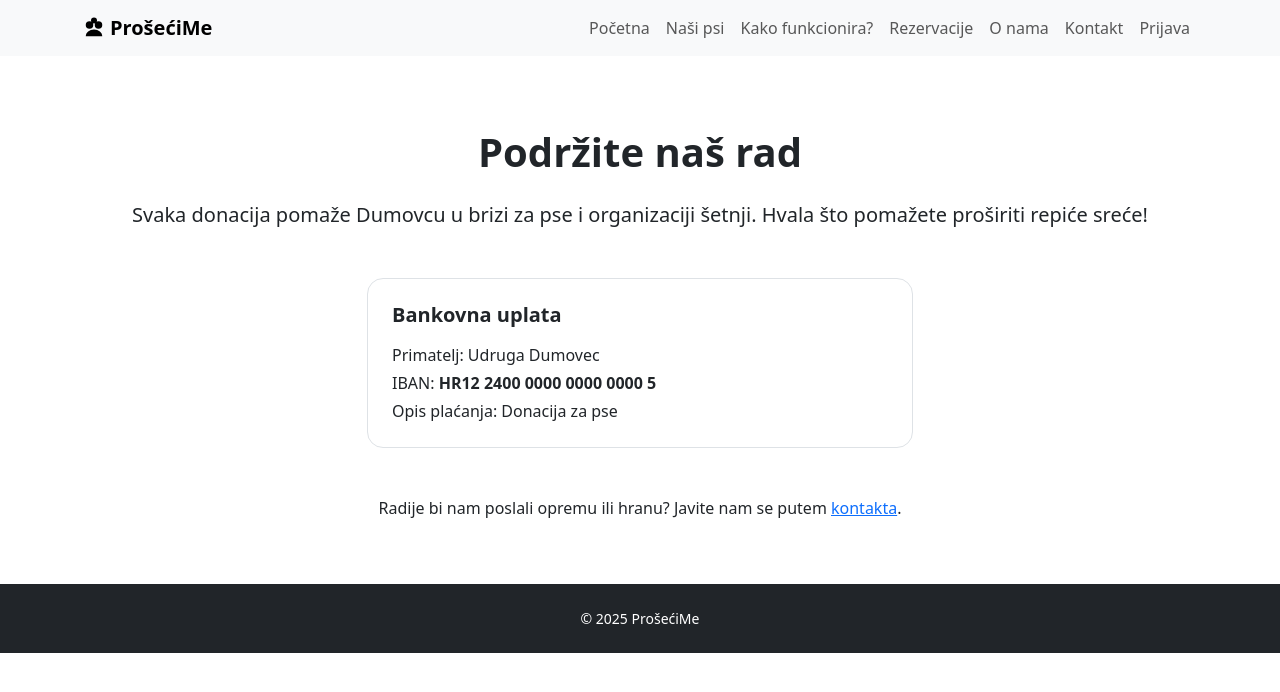
After one commit to paulasostaric/RentADog-1, a PHP site: page /donacija.php in a window 1280 px wide. The commit adds this page. Shown: the top 692 px of the page. Run offline with PHP 8.4, Linux system fonts and the light colour scheme.

Commit message:
Add donation page and link

```diff
--- /dev/null
+++ b/donacija.php
@@ -0,0 +1,35 @@
+<?php
+session_start();
+?>
+<!DOCTYPE html>
+<html lang="hr">
+<head>
+  <meta charset="UTF-8">
+  <meta name="viewport" content="width=device-width, initial-scale=1.0">
+  <title>Donacije | ProšećiMe</title>
+  <link href="https://cdn.jsdelivr.net/npm/bootstrap@5.3.2/dist/css/bootstrap.min.css" rel="stylesheet">
+  <link rel="icon" href="img/paw.svg" type="image/svg+xml">
+  <script src="https://cdn.jsdelivr.net/npm/bootstrap@5.3.2/dist/js/bootstrap.bundle.min.js"></script>
+</head>
+<body>
+<?php include('elementi/nav.php'); ?>
+<main class="container py-5">
+  <h1 class="fw-bold text-center mb-4">Podržite naš rad</h1>
+  <p class="lead text-center mb-5">Svaka donacija pomaže Dumovcu u brizi za pse i organizaciji šetnji. Hvala što pomažete proširiti repiće sreće!</p>
+  <div class="row justify-content-center mb-5">
+    <div class="col-md-6">
+      <div class="p-4 border rounded-4">
+        <h5 class="fw-semibold mb-3">Bankovna uplata</h5>
+        <p class="mb-1">Primatelj: Udruga Dumovec</p>
+        <p class="mb-1">IBAN: <strong>HR12 2400 0000 0000 0000 5</strong></p>
+        <p class="mb-0">Opis plaćanja: Donacija za pse</p>
+      </div>
+    </div>
+  </div>
+  <div class="text-center">
+    <p class="mb-3">Radije bi nam poslali opremu ili hranu? Javite nam se putem <a href="kontakt.php">kontakta</a>.</p>
+  </div>
+</main>
+<?php include('elementi/footer.php'); ?>
+</body>
+</html>
--- a/index.php
+++ b/index.php
@@ -62,7 +62,7 @@ session_start();
 
   <!-- CTA -->
   <section id="rezervacija" class="py-5 text-center">
-      <div class="container"><h2 class="fw-bold mb-4">Spreman/na pokloniti šetnju?</h2><p class="lead mb-4">Rezerviraj termin ili podrži nas donacijom – svaki korak znači veseli repić više.</p><div class="d-flex justify-content-center gap-3 flex-wrap"><a href="rezervacije.php" class="btn btn-primary btn-lg">Rezerviraj šetnju</a><a href="donacije.php" class="btn btn-outline-secondary btn-lg">Doniraj</a></div></div>
+      <div class="container"><h2 class="fw-bold mb-4">Spreman/na pokloniti šetnju?</h2><p class="lead mb-4">Rezerviraj termin ili podrži nas donacijom – svaki korak znači veseli repić više.</p><div class="d-flex justify-content-center gap-3 flex-wrap"><a href="rezervacije.php" class="btn btn-primary btn-lg">Rezerviraj šetnju</a><a href="donacija.php" class="btn btn-outline-secondary btn-lg">Doniraj</a></div></div>
   </section>
 
   <!-- FOOTER -->
```
